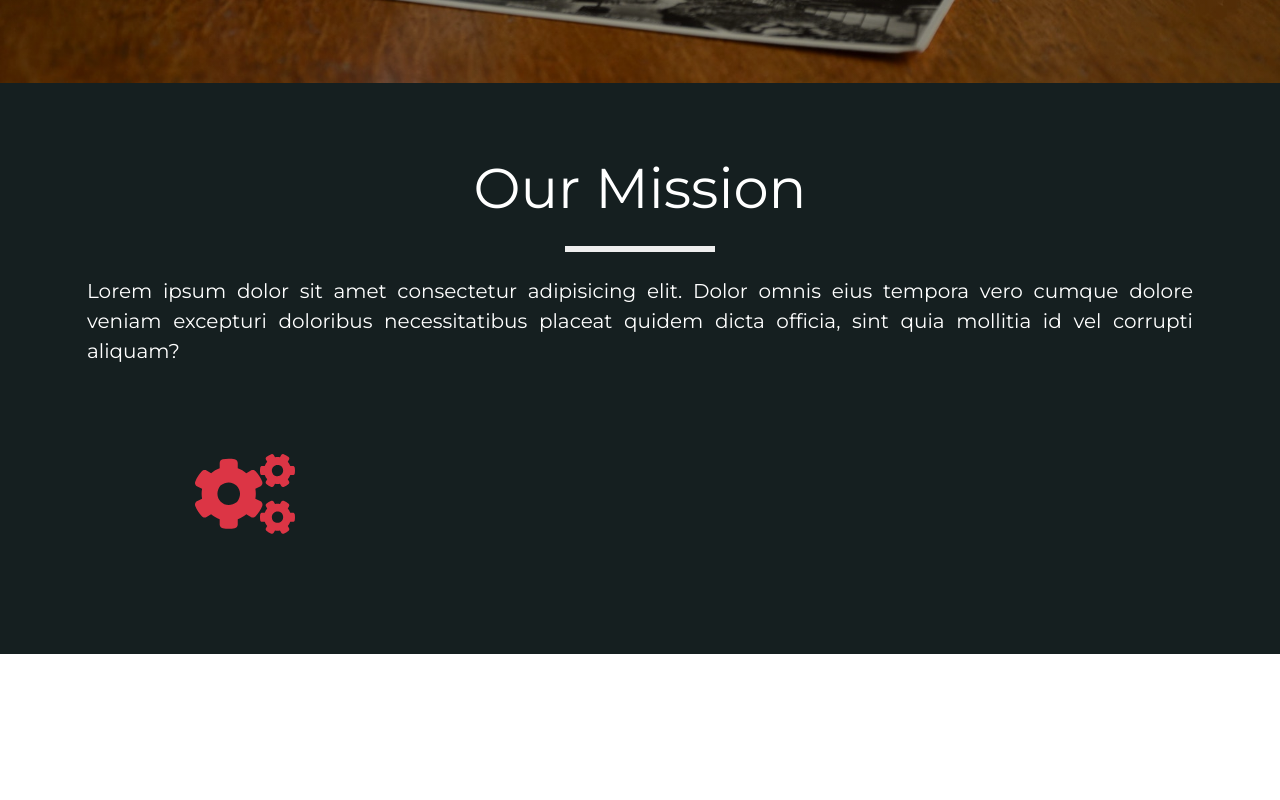
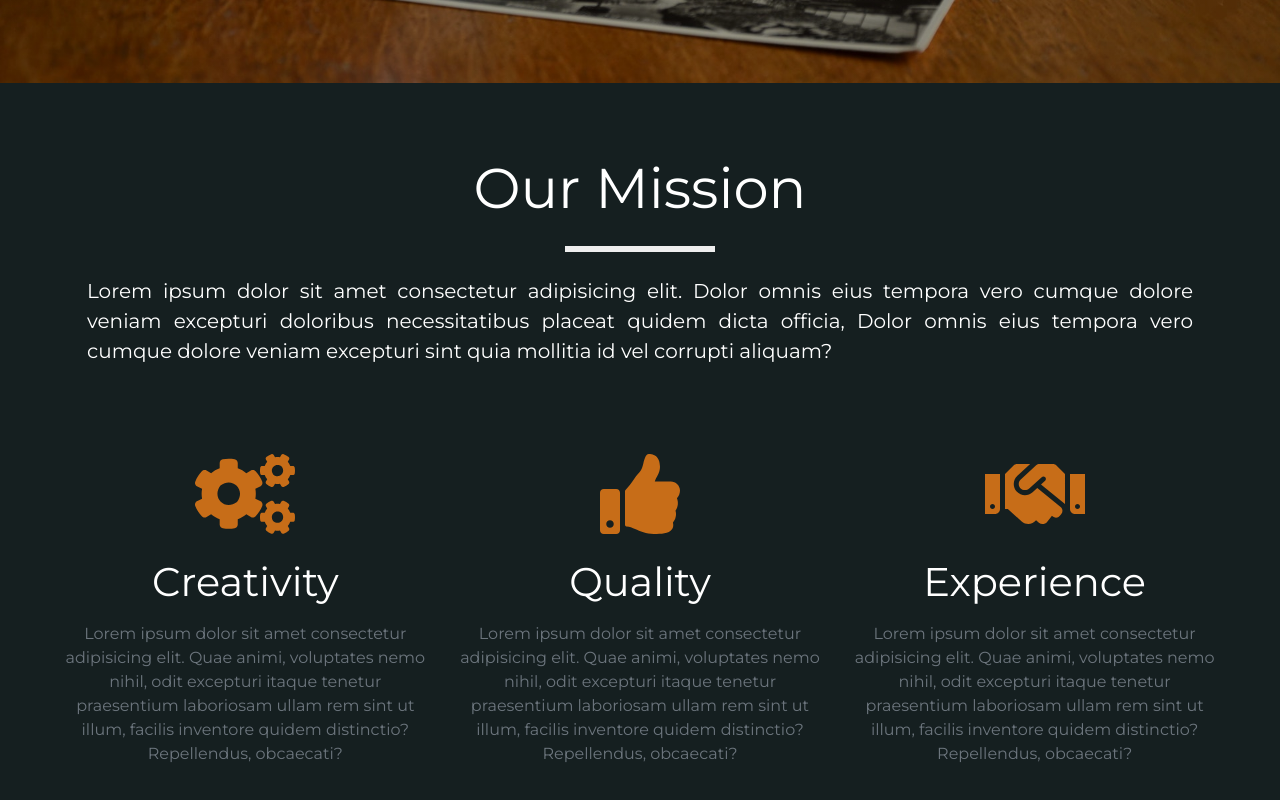
Before and after one commit to sheikhsuleman123/Landing-Page-Photo-X, a React (Create React App) app: page / in a window 1280 px wide. Shown: the part 717-1517 px from the top of the page. Before the commit the page ends 1371 px from the top, so only its background shows below. Built offline with nearby package versions, Linux system fonts and the light colour scheme.

Commit message:
mission section done

```diff
--- a/src/Components/Mission/Mission.jsx
+++ b/src/Components/Mission/Mission.jsx
@@ -11,20 +11,27 @@ export default class Mission extends Component {
                     <h1 className="display-4 mb-4">Our Mission</h1>
                     <div className="underline mb-4">  </div>
                       <p className="lead text-justify">
-                            Lorem ipsum dolor sit amet consectetur adipisicing elit. Dolor omnis eius tempora vero cumque dolore veniam excepturi doloribus necessitatibus placeat quidem dicta officia, sint quia mollitia id vel corrupti aliquam?
+                            Lorem ipsum dolor sit amet consectetur adipisicing elit. Dolor omnis eius tempora vero cumque dolore veniam excepturi doloribus necessitatibus placeat quidem dicta officia, Dolor omnis eius tempora vero cumque dolore veniam excepturi sint quia mollitia id vel corrupti aliquam?
                       </p>
                    </div>
                </div>
                <div className="row my-5">
                     <div className="col-md-4 text-center">
-                        <i className="fas fa-cogs fa-5x text-danger mb-4"></i>
+                        <i className="fas fa-cogs fa-5x  mb-4" style={{color: '#C76D18'}}></i>
+                        <h1 className="mb-3">Creativity</h1>
+                        <p className="text-muted">Lorem ipsum dolor sit amet consectetur adipisicing elit. Quae animi, voluptates nemo nihil, odit excepturi itaque tenetur praesentium laboriosam ullam rem sint ut illum, facilis inventore quidem distinctio? Repellendus, obcaecati?</p>
                     </div>
                     <div className="col-md-4 text-center">
-
+                        <i className="fas fa-thumbs-up fa-5x  mb-4" style={{color: '#C76D18'}}></i>
+                        <h1 className="mb-3">Quality</h1>
+                        <p className="text-muted">Lorem ipsum dolor sit amet consectetur adipisicing elit. Quae animi, voluptates nemo nihil, odit excepturi itaque tenetur praesentium laboriosam ullam rem sint ut illum, facilis inventore quidem distinctio? Repellendus, obcaecati?</p>
                     </div>
                     <div className="col-md-4 text-center">
+                        <i className="fas fa-handshake fa-5x mb-4" style={{color: '#C76D18'}} ></i>
+                        <h1 className="mb-3">Experience</h1>
+                        <p className="text-muted">Lorem ipsum dolor sit amet consectetur adipisicing elit. Quae animi, voluptates nemo nihil, odit excepturi itaque tenetur praesentium laboriosam ullam rem sint ut illum, facilis inventore quidem distinctio? Repellendus, obcaecati?</p>
+                    </div>
 
-                    </div>
                </div>
            </div>
        </section>
--- a/src/Components/Mission/mission.css
+++ b/src/Components/Mission/mission.css
@@ -6,3 +6,6 @@
     border: 3px solid #eee;
     margin: auto;
 }
+i{
+    color: rgb(199, 109, 24);
+}
```
